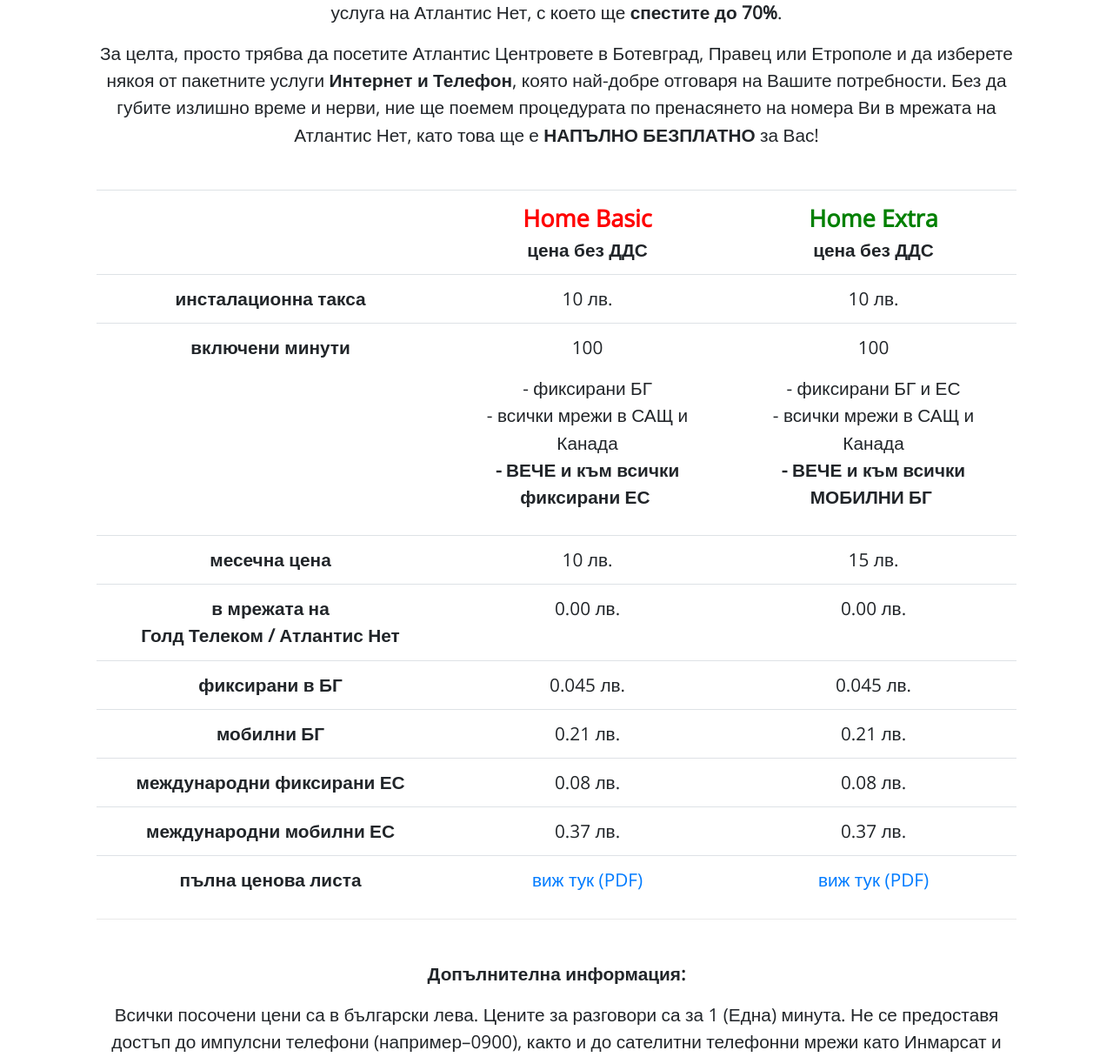
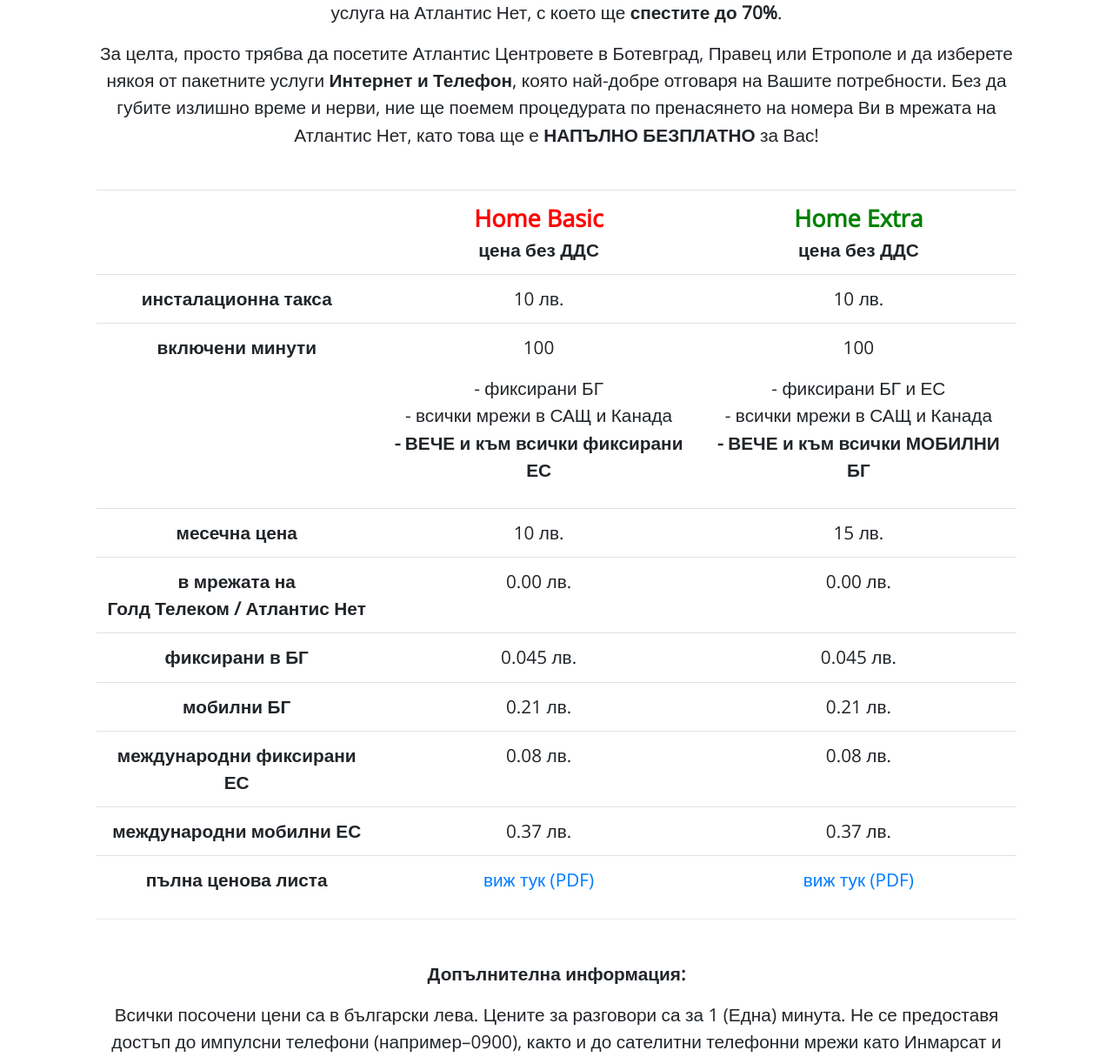
Before and after one commit to shllshckd/atlantis-net-website, a Flask app: page /prices_telephony in a window 1280 px wide. Shown: the part 317-1532 px from the top of the page at 87% size. Run offline with Flask 2, Linux system fonts and the light colour scheme; some libraries are stand-ins or nearby versions.

Commit message:
Update prices_telephony.html
removed style="width: 120px;" for better centering

```diff
--- a/templates/prices_telephony.html
+++ b/templates/prices_telephony.html
@@ -24,60 +24,60 @@
 		<table class="table" cellspacing="1">
 			<tbody>
 			<tr class="itemCell">
-			<td class="planCell" style="width: 120px;">&nbsp;</td>
-			<td class="planCell"><span class="plan-mini" style="font-size: 130%; color:red"><b>Home Basic</b></span><br> <b>цена без ДДС</b></td>
-			<td class="planCell"><span class="plan-standard" style="font-size: 130%; color:green"><b>Home Extra</b></span><br> <b>цена без ДДС</b></td>
+			<td class="planCell"></td>
+			<td class="planCell"><span class="plan-mini" style="font-size: 130%; color:red"><b>Home Basic</b></span><br><b>цена без ДДС</b></td>
+			<td class="planCell"><span class="plan-standard" style="font-size: 130%; color:green"><b>Home Extra</b></span><br><b>цена без ДДС</b></td>
 			</tr>
 			<tr class="itemCell">
-			<td class="listCell" style="width: 120px;"><span class="fbold"><b>инсталационна такса</b></span></td>
-			<td class="listCell" style="width: 150px;">10 лв.</td>
-			<td class="listCell" style="width: 150px;">10 лв.</td>
+			<td class="listCell"><span class="fbold"><b>инсталационна такса</b></span></td>
+			<td class="listCell">10 лв.</td>
+			<td class="listCell">10 лв.</td>
 			</tr>
 			<tr class="itemCell">
-			<td class="listCell" style="width: 120px;"><span class="fbold"><b>включени минути</b></span></td>
-			<td class="listCell" style="width: 150px;">
+			<td class="listCell"><span class="fbold"><b>включени минути</b></span></td>
+			<td class="listCell">
 			<p>100</p>
-			<p>- фиксирани БГ<br>- всички мрежи в САЩ и Канада<br><b>- ВЕЧЕ и към всички фиксирани ЕС</b>&nbsp;</p>
+			<p>- фиксирани БГ<br>- всички мрежи в САЩ и Канада<br><b>- ВЕЧЕ и към всички фиксирани ЕС</b></p>
 			</td>
-			<td class="listCell" style="width: 150px;">
+			<td class="listCell">
 			<p>100</p>
-			<p>- фиксирани БГ и ЕС<br>- всички мрежи в САЩ и Канада<br><b>- ВЕЧЕ и към всички МОБИЛНИ БГ</b>&nbsp;</p>
+			<p>- фиксирани БГ и ЕС<br>- всички мрежи в САЩ и Канада<br><b>- ВЕЧЕ и към всички МОБИЛНИ БГ</b></p>
 			</td>
 			</tr>
 			<tr class="itemCell">
-			<td class="listCell" style="width: 120px;"><span class="fbold"><b>месечна цена</b></span></td>
-			<td class="listCell" style="width: 150px;">10 лв.</td>
-			<td class="listCell" style="width: 150px;">15 лв.</td>
+			<td class="listCell"><span class="fbold"><b>месечна цена</b></span></td>
+			<td class="listCell">10 лв.</td>
+			<td class="listCell">15 лв.</td>
 			</tr>
 			<tr class="itemCell">
-			<td class="listCell" style="width: 120px;"><span class="fbold"><b>в мрежата на</b><br><b>Голд Телеком / Атлантис Нет</b></span></td>
-			<td class="listCell" style="width: 150px;">0.00 лв.</td>
-			<td class="listCell" style="width: 150px;">0.00 лв.</td>
+			<td class="listCell"><span class="fbold"><b>в мрежата на</b><br><b>Голд Телеком / Атлантис Нет</b></span></td>
+			<td class="listCell">0.00 лв.</td>
+			<td class="listCell">0.00 лв.</td>
 			</tr>
 			<tr class="itemCell">
-			<td class="listCell" style="width: 120px;"><span class="fbold"><b>фиксирани в БГ</b></span></td>
-			<td class="listCell" style="width: 150px;">0.045 лв.</td>
-			<td class="listCell" style="width: 150px;">0.045 лв.</td>
+			<td class="listCell"><span class="fbold"><b>фиксирани в БГ</b></span></td>
+			<td class="listCell">0.045 лв.</td>
+			<td class="listCell">0.045 лв.</td>
 			</tr>
 			<tr class="itemCell">
-			<td class="listCell" style="width: 120px;"><span class="fbold"><b>мобилни БГ</b></span></td>
-			<td class="listCell fcentered" style="width: 150px;">0.21 лв.</td>
-			<td class="listCell fcentered" style="width: 150px;">0.21 лв.</td>
+			<td class="listCell"><span class="fbold"><b>мобилни БГ</b></span></td>
+			<td class="listCell fcentered">0.21 лв.</td>
+			<td class="listCell fcentered">0.21 лв.</td>
 			</tr>
 			<tr class="itemCell">
-			<td class="listCell" style="width: 120px;"><span class="fbold"><b>международни фиксирани ЕС</b></span></td>
-			<td class="listCell" style="width: 150px;">0.08 лв.</td>
-			<td class="listCell" style="width: 150px;">0.08 лв.</td>
+			<td class="listCell"><span class="fbold"><b>международни фиксирани ЕС</b></span></td>
+			<td class="listCell">0.08 лв.</td>
+			<td class="listCell">0.08 лв.</td>
 			</tr>
 			<tr class="itemCell">
-			<td class="listCell" style="width: 120px;"><span class="fbold"><b>международни мобилни ЕС</b></span></td>
-			<td class="listCell" style="width: 150px;">0.37 лв.</td>
-			<td class="listCell" style="width: 150px;">0.37 лв.</td>
+			<td class="listCell"><span class="fbold"><b>международни мобилни ЕС</b></span></td>
+			<td class="listCell">0.37 лв.</td>
+			<td class="listCell">0.37 лв.</td>
 			</tr>
 			<tr class="itemCell">
-			<td class="listCell" style="width: 120px;"><span class="fbold"><b>пълна ценова листа</b></span></td>
-			<td class="listCell" style="width: 150px;"><a class="link" href="{{ url_for('static', filename='pdf/2019-voip-home-basic.pdf') }}" target="_blank">виж тук (PDF)</a></td>
-			<td class="listCell" style="width: 150px;"><a class="link" href="{{ url_for('static', filename='pdf/2019-voip-home-extra.pdf') }}" target="_blank">виж тук (PDF)</a></td>
+			<td class="listCell"><span class="fbold"><b>пълна ценова листа</b></span></td>
+			<td class="listCell"><a class="link" href="{{ url_for('static', filename='pdf/2019-voip-home-basic.pdf') }}" target="_blank">виж тук (PDF)</a></td>
+			<td class="listCell"><a class="link" href="{{ url_for('static', filename='pdf/2019-voip-home-extra.pdf') }}" target="_blank">виж тук (PDF)</a></td>
 			</tr>
 			</tbody>
 		</table><hr class="light-100">
```
